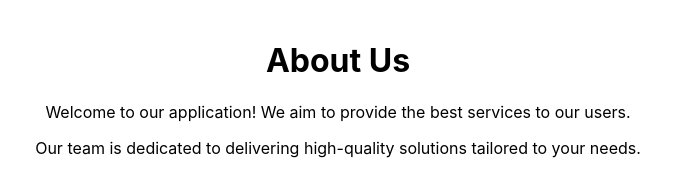
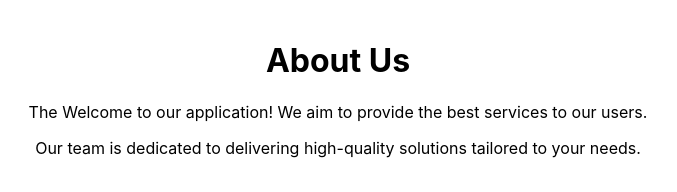
Before and after one commit to techgroupranchi03/site-map, a React (Create React App) app: page /about in a window 1280 px wide. Shown: the top 192 px of the page, without its empty margins (302-979 px from the left). Built offline with nearby package versions, Linux system fonts and the light colour scheme.

Commit message:
Fix heading text in About page for improved clarity

```diff
--- a/src/pages/About.jsx
+++ b/src/pages/About.jsx
@@ -12,7 +12,7 @@ const About = () => {
             </Helmet>
             <div style={{ textAlign: 'center', padding: '20px' }}>
                 <h1>About Us</h1>
-                <p>Welcome to our application! We aim to provide the best services to our users.</p>
+                <p> The Welcome to our application! We aim to provide the best services to our users.</p>
                 <p>Our team is dedicated to delivering high-quality solutions tailored to your needs.</p>
             </div>
         </>
```
